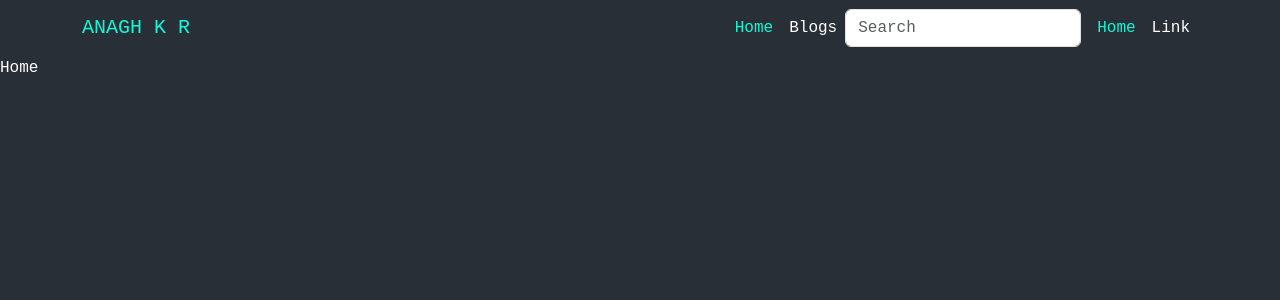
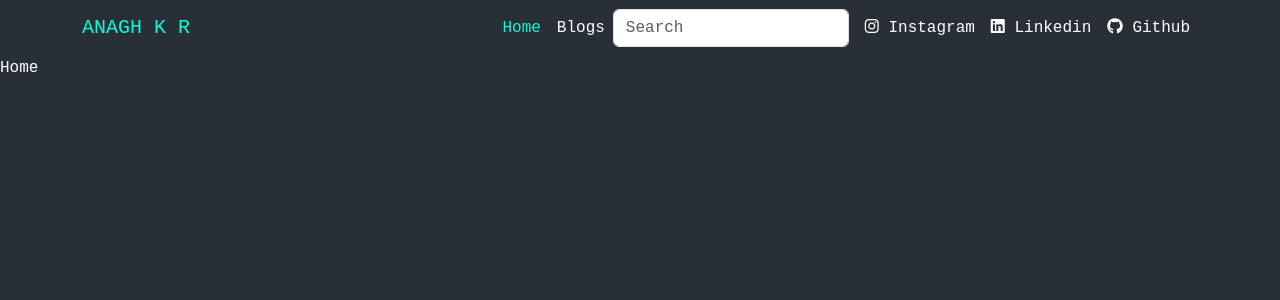
Before and after one commit to anagh534/ANAGH, a React (Vite) app: page / in a window 1280 px wide. Shown: the top 300 px of the page. Built offline with nearby package versions, Linux system fonts and the light colour scheme.

Commit message:
navbar added

```diff
--- a/index.html
+++ b/index.html
@@ -8,6 +8,9 @@
   <title>ANAGH K R | FLUTTER DEVELOPER | MERN</title>
   <link href="https://cdn.jsdelivr.net/npm/bootstrap@5.3.3/dist/css/bootstrap.min.css" rel="stylesheet"
     integrity="sha384-QWTKZyjpPEjISv5WaRU9OFeRpok6YctnYmDr5pNlyT2bRjXh0JMhjY6hW+ALEwIH" crossorigin="anonymous">
+  <link rel="stylesheet" href="https://cdnjs.cloudflare.com/ajax/libs/font-awesome/6.6.0/css/all.min.css"
+    integrity="sha512-Kc323vGBEqzTmouAECnVceyQqyqdsSiqLQISBL29aUW4U/M7pSPA/gEUZQqv1cwx4OnYxTxve5UMg5GT6L4JJg=="
+    crossorigin="anonymous" referrerpolicy="no-referrer" />
 </head>
 
 <body>
--- a/src/components/NavBar.jsx
+++ b/src/components/NavBar.jsx
@@ -23,10 +23,13 @@ function NavBar() {
                     </form>
                     <ul className="navbar-nav mb-2 mb-lg-0">
                         <li className="nav-item">
-                            <a className="nav-link active" aria-current="page" href="#">Home</a>
+                            <a className="nav-link" href="#"><i className="fa-brands fa-instagram"></i> Instagram</a>
                         </li>
                         <li className="nav-item">
-                            <a className="nav-link" href="#">Link</a>
+                            <a className="nav-link" href="#"><i className="fa-brands fa-linkedin"></i> Linkedin</a>
+                        </li>
+                        <li className="nav-item">
+                            <a className="nav-link" href="#"><i class="fa-brands fa-github"></i> Github</a>
                         </li>
                     </ul>
                 </div>
```
